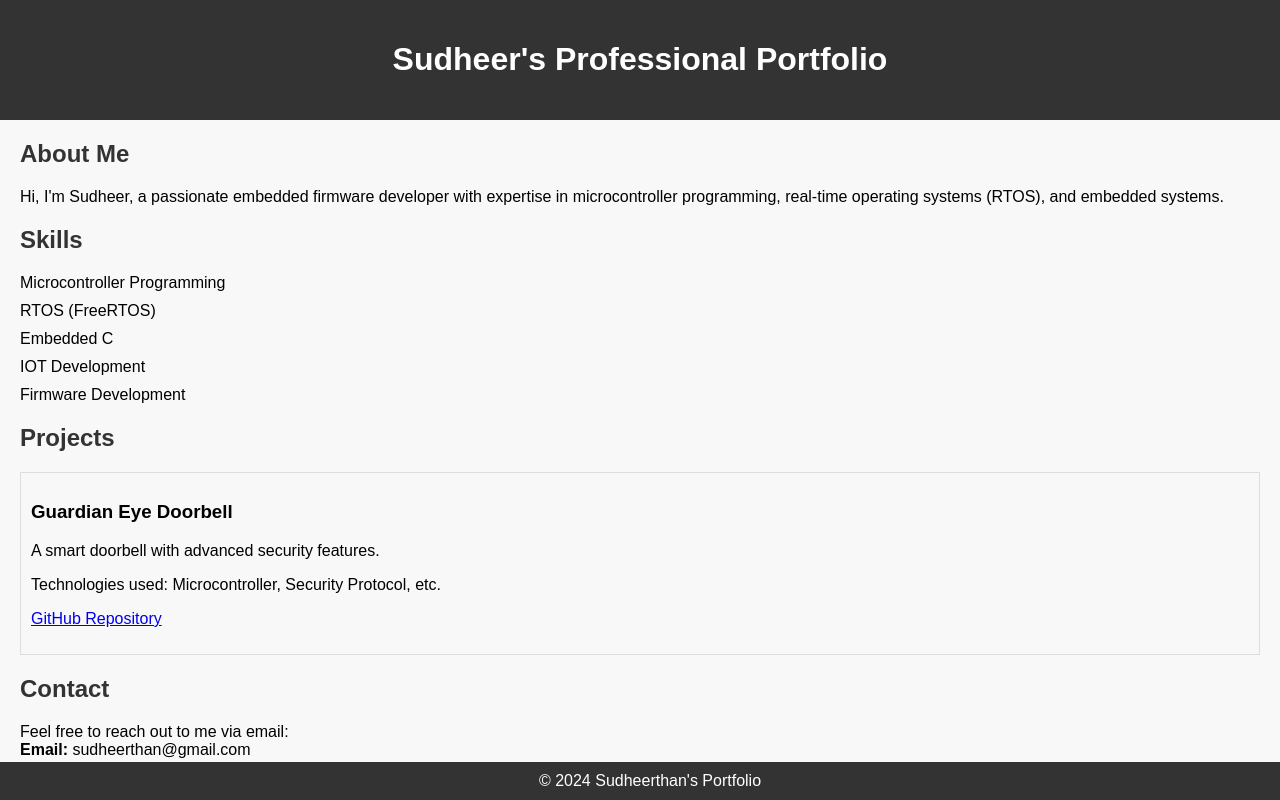
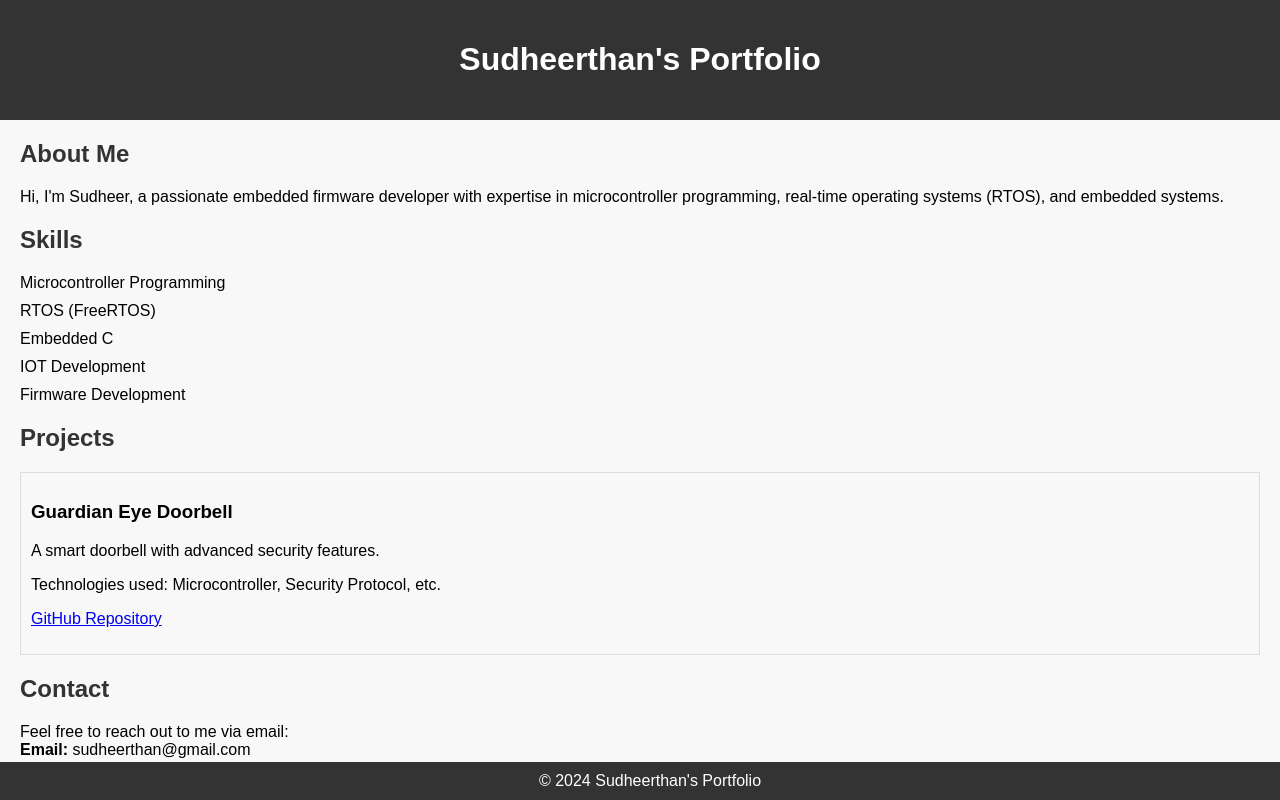
Before and after one commit to sudheerthan/sudheerthan.github.io, a plain HTML site: page index.html in a window 1280 px wide. Drawn offline with Linux system fonts and the light colour scheme.

Commit message:
name change

```diff
--- a/index.html
+++ b/index.html
@@ -54,7 +54,7 @@
 </head>
 <body>
   <header>
-    <h1>Sudheer's Professional Portfolio</h1>
+    <h1>Sudheerthan's Portfolio</h1>
   </header>
 
   <section>
```
